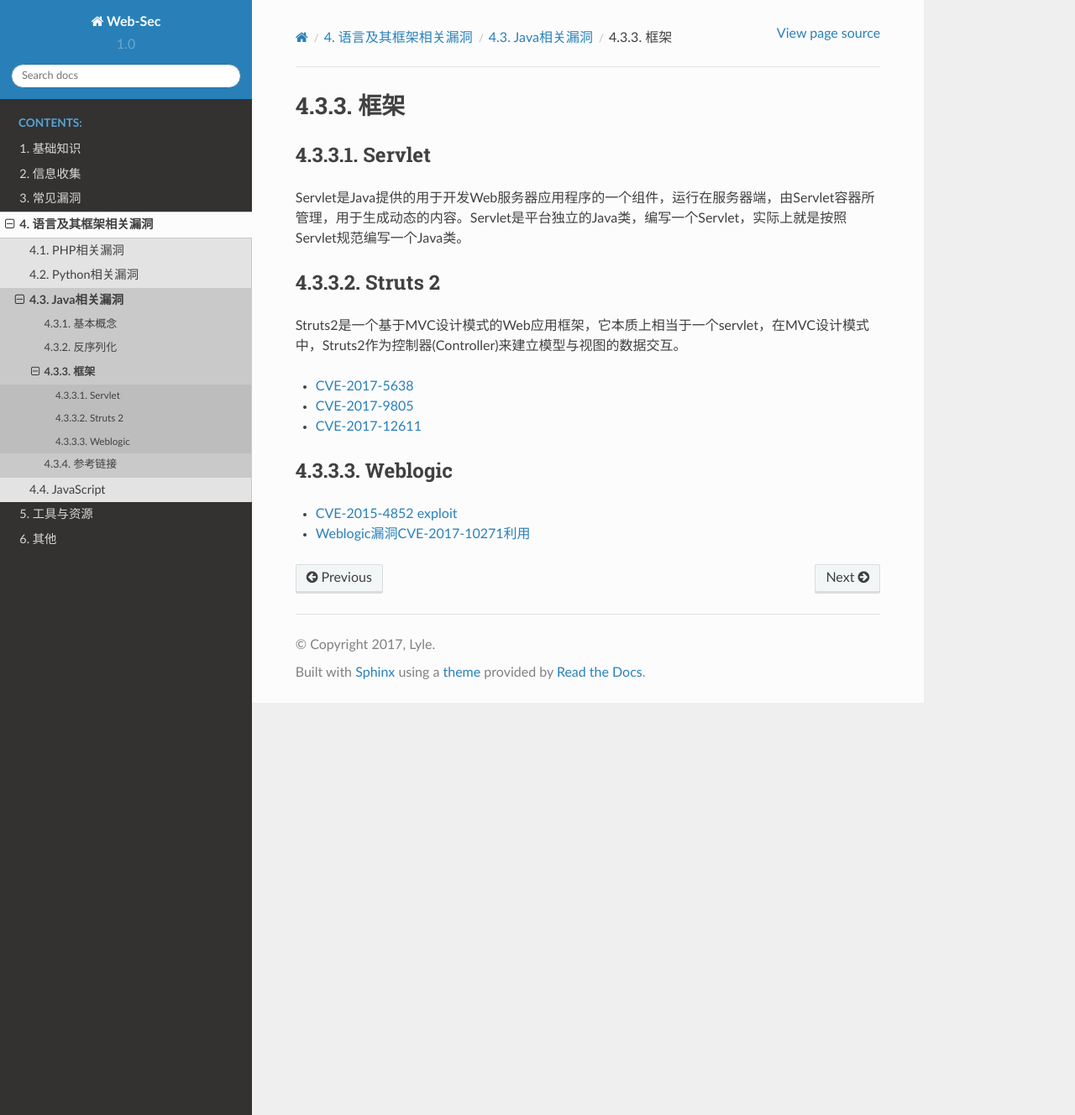
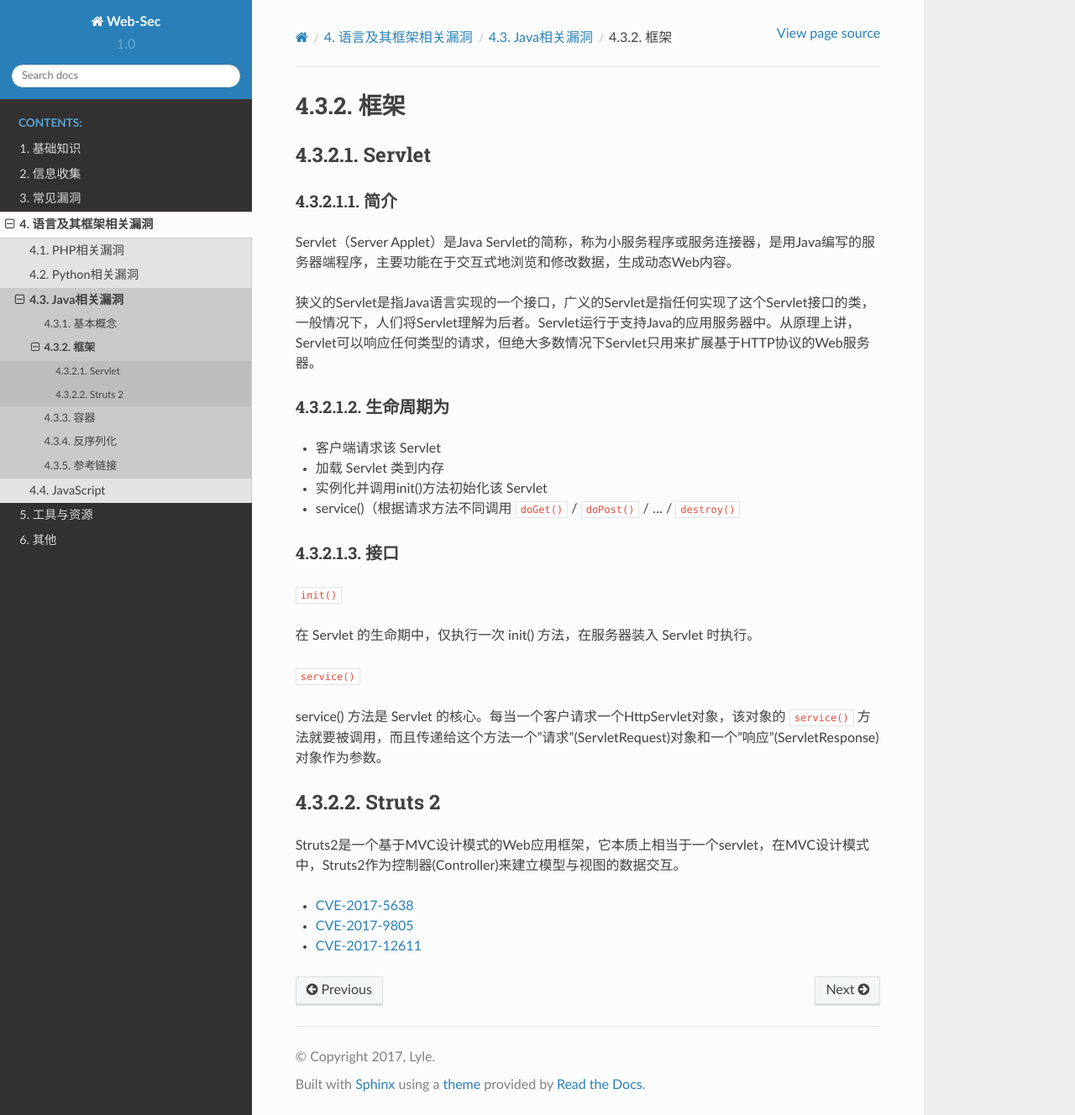
Before and after one commit to LyleMi/Learn-Web-Hacking, a Sphinx documentation site: the page built from source/language/java/framework.rst, in a window 1280 px wide and 1328 px high. Shown: the whole window at 84% size. Built offline with Sphinx 7.4.7 and the Read the Docs theme 2.0.0, drawn with Linux system fonts in a browser that asks for light colours.

Commit message:
update java framework and container

```diff
--- a/source/language/java/framework.rst
+++ b/source/language/java/framework.rst
@@ -3,7 +3,30 @@
 
 Servlet
 ----------------------------------------
-Servlet是Java提供的用于开发Web服务器应用程序的一个组件，运行在服务器端，由Servlet容器所管理，用于生成动态的内容。Servlet是平台独立的Java类，编写一个Servlet，实际上就是按照Servlet规范编写一个Java类。
+
+简介
+~~~~~~~~~~~~~~~~~~~~~~~~~~~~~~~~~~~~~~~~
+Servlet（Server Applet）是Java Servlet的简称，称为小服务程序或服务连接器，是用Java编写的服务器端程序，主要功能在于交互式地浏览和修改数据，生成动态Web内容。
+
+狭义的Servlet是指Java语言实现的一个接口，广义的Servlet是指任何实现了这个Servlet接口的类，一般情况下，人们将Servlet理解为后者。Servlet运行于支持Java的应用服务器中。从原理上讲，Servlet可以响应任何类型的请求，但绝大多数情况下Servlet只用来扩展基于HTTP协议的Web服务器。
+
+生命周期为
+~~~~~~~~~~~~~~~~~~~~~~~~~~~~~~~~~~~~~~~~
+- 客户端请求该 Servlet
+- 加载 Servlet 类到内存
+- 实例化并调用init()方法初始化该 Servlet
+- service()（根据请求方法不同调用 ``doGet()`` / ``doPost()`` / ... / ``destroy()``
+
+接口
+~~~~~~~~~~~~~~~~~~~~~~~~~~~~~~~~~~~~~~~~
+
+``init()``
+
+在 Servlet 的生命期中，仅执行一次 init() 方法，在服务器装入 Servlet 时执行。
+
+``service()``
+
+service() 方法是 Servlet 的核心。每当一个客户请求一个HttpServlet对象，该对象的 ``service()`` 方法就要被调用，而且传递给这个方法一个"请求"(ServletRequest)对象和一个"响应"(ServletResponse)对象作为参数。
 
 Struts 2
 ----------------------------------------
@@ -12,8 +35,3 @@ Struts2是一个基于MVC设计模式的Web应用框架，它本质上相当于
 - `CVE-2017-5638 <https://github.com/immunio/apache-struts2-CVE-2017-5638>`_
 - `CVE-2017-9805 <https://github.com/mazen160/struts-pwn_CVE-2017-9805>`_
 - `CVE-2017-12611 <https://github.com/brianwrf/S2-053-CVE-2017-12611>`_
-
-Weblogic
-----------------------------------------
-- `CVE-2015-4852 exploit <https://github.com/roo7break/serialator>`_
-- `Weblogic漏洞CVE-2017-10271利用 <http://webcache.googleusercontent.com/search?q=cache%3AsH7j8TF8uOIJ%3Awww.freebuf.com%2Fvuls%2F160367.html>`_
--- a/source/language/java/index.rst
+++ b/source/language/java/index.rst
@@ -6,6 +6,7 @@ Java相关漏洞
    :caption: Contents:
 
    basic
+   framework
+   container
    unserialize
-   framework
    ref
```
Also changed, not shown: source/language/java/container.rst (added, +45 -0 lines).
